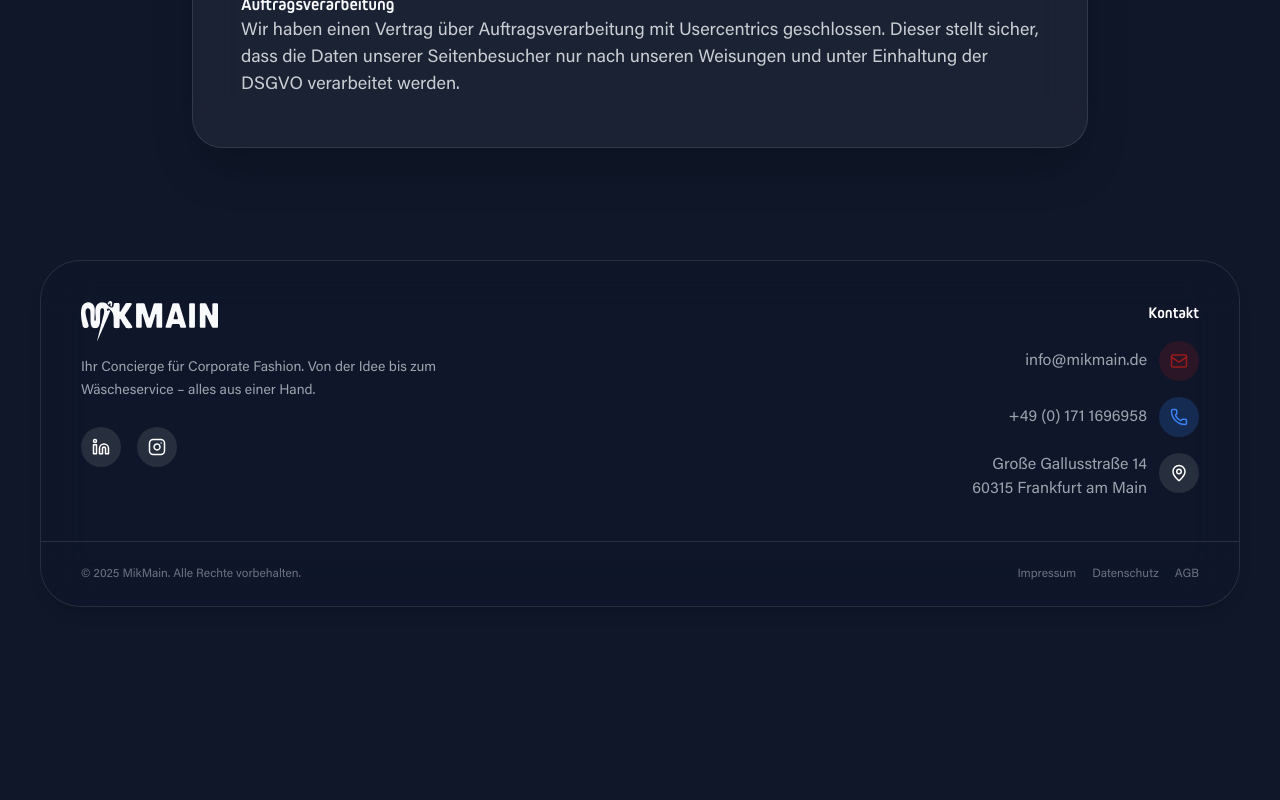
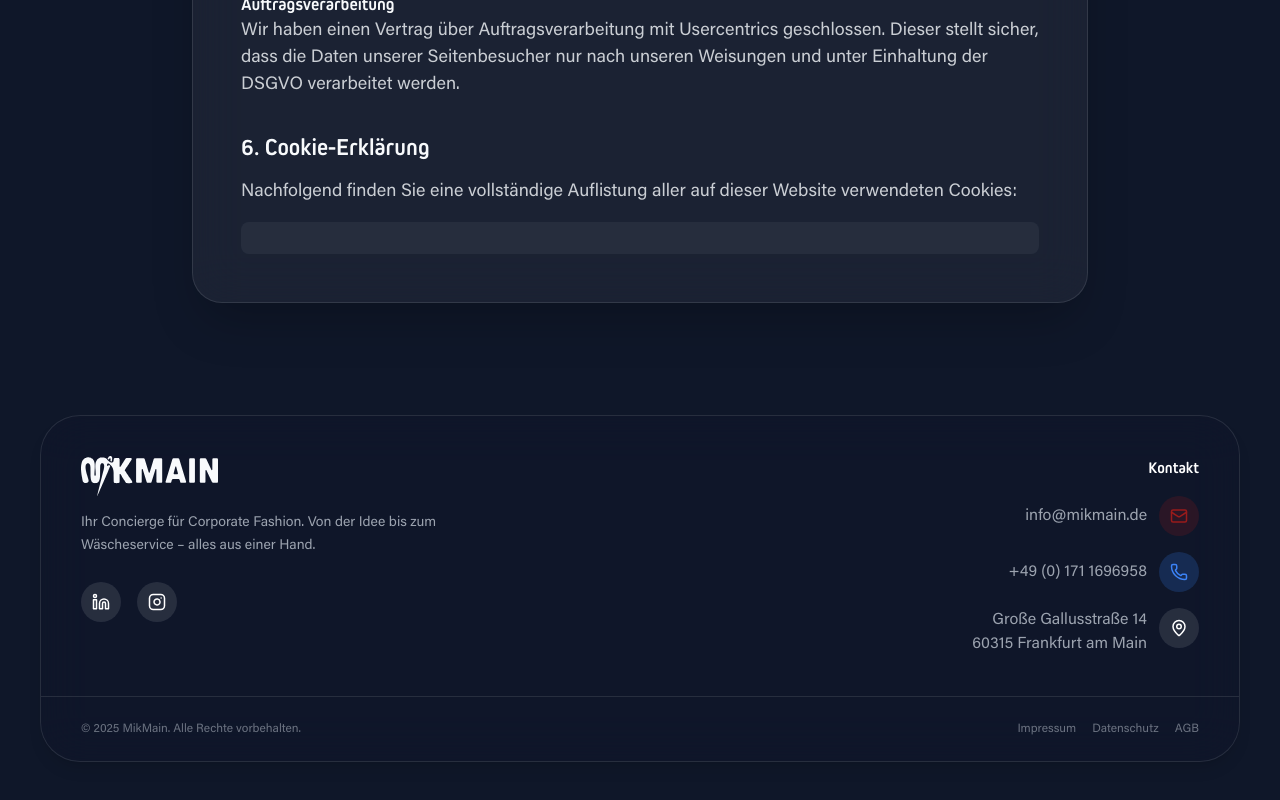
Before and after one commit to ayfiles/mikmain-web, a Next.js app: page /datenschutz in a window 1280 px wide. Shown: the part 2557-3357 px from the top of the page. Before the commit the page ends 3212 px from the top, so only its background shows below. Built offline with nearby package versions, Linux system fonts and the light colour scheme.

Commit message:
Feat: Cookiebot CMP Banner und Cookie Declaration hinzugefügt
- Cookiebot Consent Banner im Layout für DSGVO-Konformität
- Cookie Declaration auf der Datenschutzseite integriert

```diff
--- a/app/datenschutz/page.tsx
+++ b/app/datenschutz/page.tsx
@@ -1,6 +1,7 @@
 "use client";
 
 import React from "react";
+import Script from "next/script";
 import CardNav from "@/components/ui/CardNav";
 
 export default function DatenschutzPage() {
@@ -169,6 +170,22 @@ export default function DatenschutzPage() {
               </p>
             </section>
 
+            {/* 6. Cookie Declaration */}
+            <section>
+              <h2 className="text-2xl font-bold text-foreground mb-4">6. Cookie-Erklärung</h2>
+              <p className="mb-4">
+                Nachfolgend finden Sie eine vollständige Auflistung aller auf dieser Website verwendeten Cookies:
+              </p>
+              <div className="bg-foreground/5 p-4 rounded-lg">
+                <Script
+                  id="CookieDeclaration"
+                  src="https://consent.cookiebot.com/ae91e211-2886-44ea-9ee9-9c87a6de2ff9/cd.js"
+                  strategy="lazyOnload"
+                  async
+                />
+              </div>
+            </section>
+
           </div>
         </div>
       </main>
--- a/app/layout.tsx
+++ b/app/layout.tsx
@@ -1,6 +1,7 @@
 import type { Metadata } from "next";
 import localFont from "next/font/local";
 import dynamic from "next/dynamic"; // <--- NEU
+import Script from "next/script";
 import "./globals.css";
 import { cn } from "@/lib/utils";
 import { ThemeProvider } from "@/components/theme-provider";
@@ -55,6 +56,15 @@ export default function RootLayout({
           fontAcumin.variable
         )}
       >
+        {/* Cookiebot CMP Banner für DSGVO-Konformität */}
+        <Script
+          id="Cookiebot"
+          src="https://consent.cookiebot.com/uc.js"
+          data-cbid="ae91e211-2886-44ea-9ee9-9c87a6de2ff9"
+          data-blockingmode="auto"
+          strategy="beforeInteractive"
+        />
+
         <ThemeProvider
           attribute="class"
           defaultTheme="dark"
```
